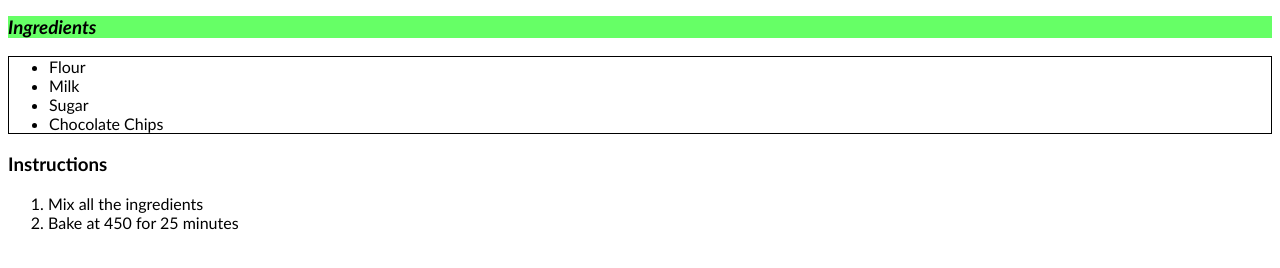
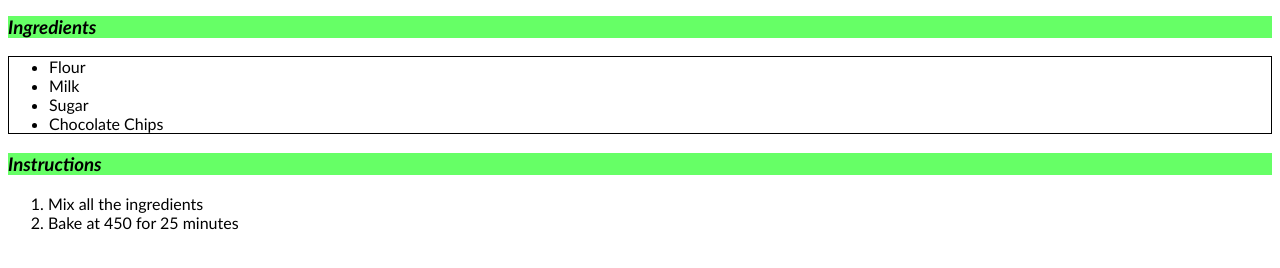
Before and after one commit to chadsundberg/html-practice, a plain HTML site: page index.html in a window 1280 px wide. Shown: the part 386-654 px from the top of the page. Drawn offline with Linux system fonts and the light colour scheme.

Commit message:
cleaning up headings

```diff
--- a/index.html
+++ b/index.html
@@ -30,7 +30,7 @@
     </section>
 
     <section>
-      <h3>Instructions</h3>
+      <h3 class="section-heading">Instructions</h3>
       <ol>
         <li>Mix all the ingredients</li>
         <li>Bake at 450 for 25 minutes</li>
```
